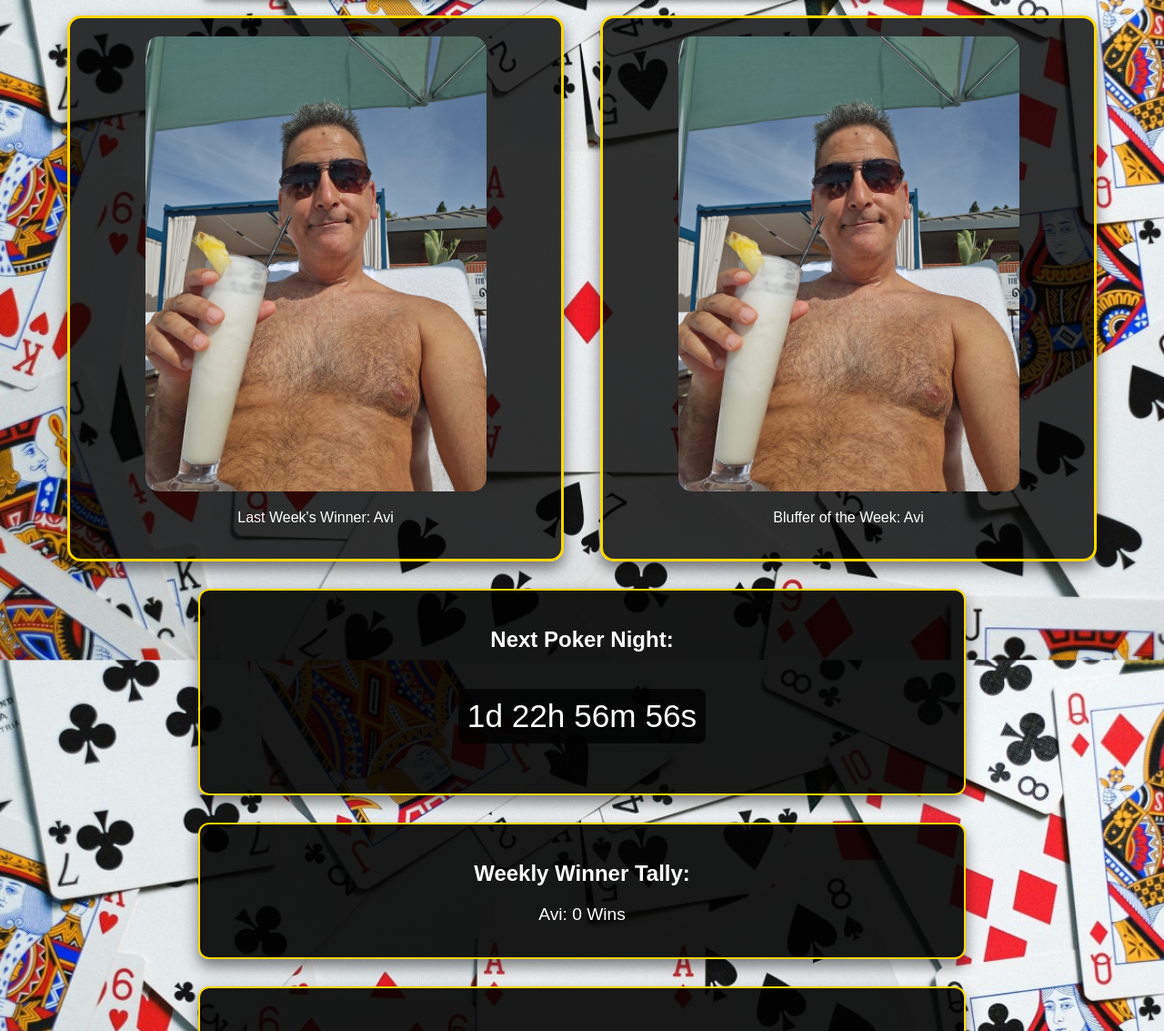
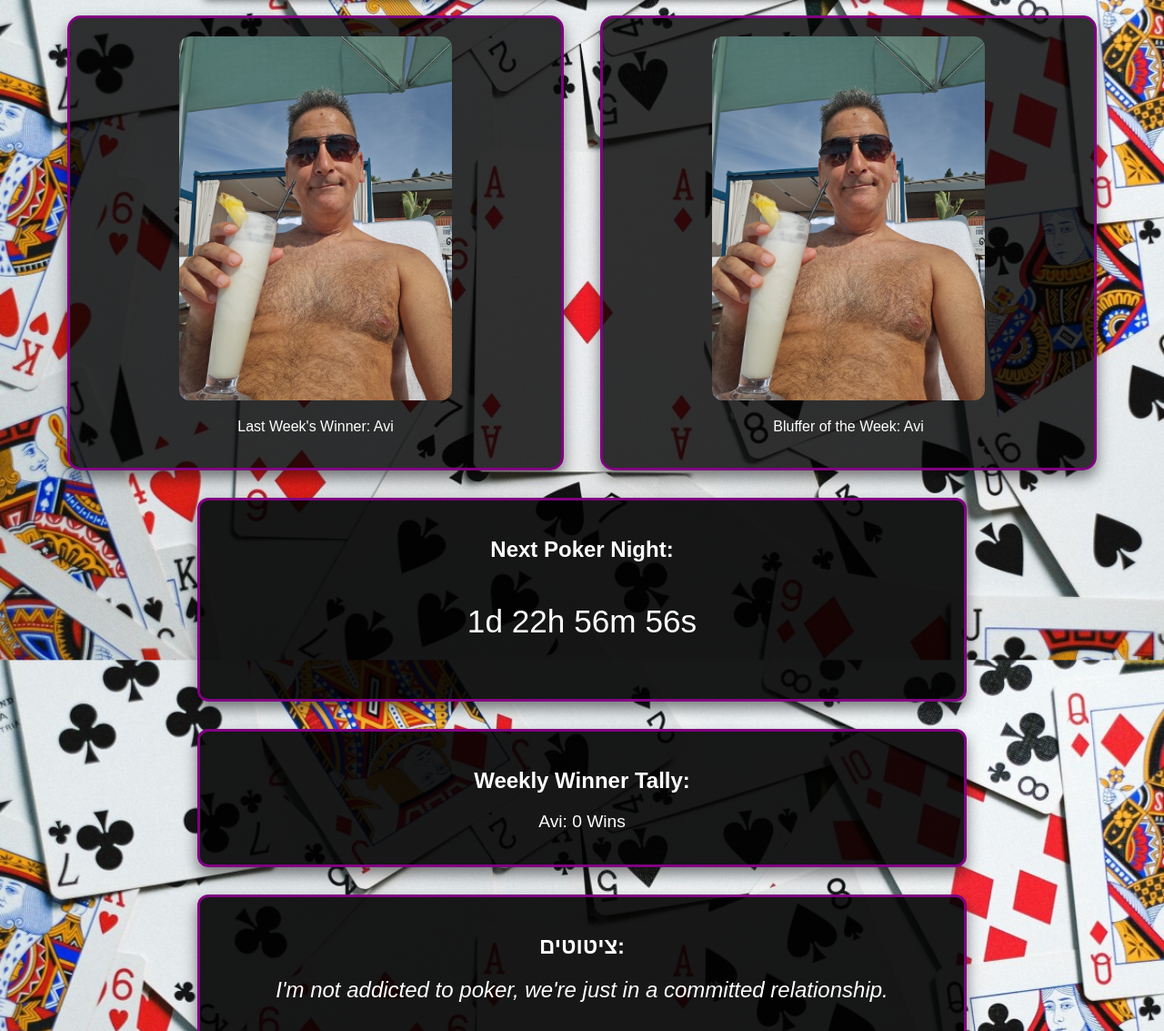
Before and after one commit to RoyceBrik/poker-night, a plain HTML site: page index.html in a window 1280 px wide. Shown: the part 128-1261 px from the top of the page at 91% size. Drawn offline with Linux system fonts and the light colour scheme.

Commit message:
Update style.css

```diff
--- a/style.css
+++ b/style.css
@@ -9,10 +9,9 @@ body {
     padding: 20px;
 }
 
-/* Updated heading style */
 h1 {
-    color: #fff; /* White text color */
-    background-color: rgba(0, 0, 0, 0.9); /* Black background with transparency */
+    color: #fff;
+    background-color: rgba(0, 0, 0, 0.9);
     padding: 20px;
     border-radius: 12px;
     margin-bottom: 30px;
@@ -24,37 +23,37 @@ h1 {
 #winner-bluffer-container {
     display: flex;
     justify-content: center;
-    align-items: flex-start;
+    align-items: center;
+    gap: 40px;
     margin: 20px auto;
     max-width: 1200px;
-    gap: 40px;
 }
 
 #winner, #bluffer {
     flex: 1;
     text-align: center;
     padding: 20px;
-    border: 3px solid #FFD700; /* Gold border */
-    background-color: rgba(0, 0, 0, 0.8); /* Black background */
+    border: 3px solid #800080; /* Changed border color to purple */
+    background-color: rgba(0, 0, 0, 0.8);
     border-radius: 15px;
     box-shadow: 0 8px 16px rgba(0, 0, 0, 0.5);
     max-width: 500px;
 }
 
 img {
-    border-radius: 15px;
+    border-radius: 12px;
     width: auto;
     height: auto;
     max-width: 100%;
-    max-height: 500px;
+    max-height: 400px;
     object-fit: contain;
 }
 
 #countdown {
     margin-top: 30px;
     padding: 20px;
-    border: 2px solid #FFD700;
-    background-color: rgba(0, 0, 0, 0.9); /* Black background */
+    border: 3px solid #800080; /* Changed border color to purple */
+    background-color: rgba(0, 0, 0, 0.9);
     border-radius: 12px;
     max-width: 800px;
     margin: 30px auto;
@@ -63,18 +62,14 @@ img {
 
 #timer {
     font-size: 2.2em;
-    color: #fff; /* White text color */
-    margin-top: 20px;
-    background-color: rgba(0, 0, 0, 0.8); /* Black background for timer */
+    color: #fff;
     padding: 10px;
-    border-radius: 8px;
-    display: inline-block;
 }
 
 #tally, #quotes {
     margin-top: 30px;
     padding: 20px;
-    border: 2px solid #FFD700;
+    border: 3px solid #800080; /* Changed border color to purple */
     background-color: rgba(0, 0, 0, 0.9);
     border-radius: 12px;
     max-width: 800px;
@@ -92,13 +87,8 @@ li {
     font-size: 1.2em;
 }
 
-#quotes {
+#quote {
     font-style: italic;
     font-size: 1.5em;
-    margin-top: 30px;
-    color: #fff;
+    margin-top: 20px;
 }
-
-p {
-    color: #fff; /* Ensures all paragraphs have white text */
-}
```
